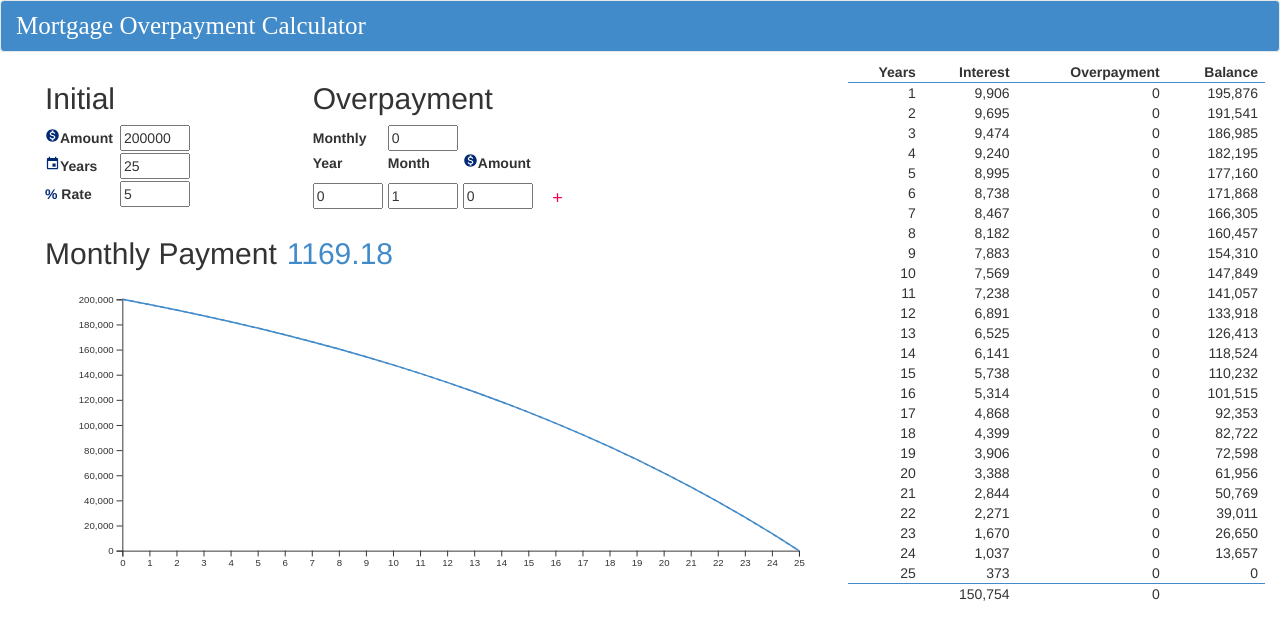
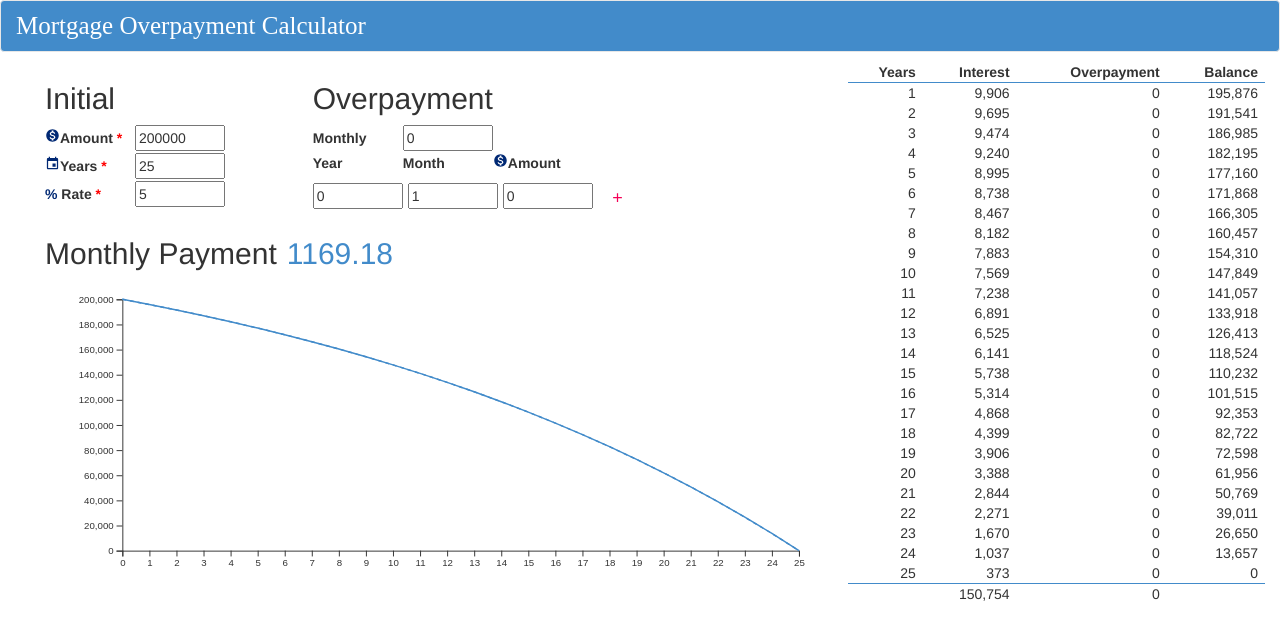
Before and after one commit to paulhoughton/mortgage, a React (Create React App) app: page / in a window 1280 px wide. Shown: the top 640 px of the page. Built offline with nearby package versions, Linux system fonts and the light colour scheme; the HTML template or start-up script is replaced by a standard one.

Commit message:
marked the required fields

```diff
--- a/src/App.css
+++ b/src/App.css
@@ -7,11 +7,16 @@
   color: #ffffff;
 }
 
-input,
 select,
 label {
-  width: 70px;
+  width: 90px;
+  margin-left: 0;
+}
+
+input{
+  width: 90px;
   margin-right: 5px;
+  margin-left: 0;
 }
 
 th,
@@ -47,6 +52,10 @@ tfoot tr:first-child {
   font-size: 15;
 }
 
+.required{
+  color:red
+}
+
 .percentage {
   color: rgb(1, 41, 116);
 }
--- a/src/App.js
+++ b/src/App.js
@@ -53,9 +53,11 @@ export default () => {
                             <h2>Initial</h2>
                             <label>
                                 <MonetizationOnIcon className= {'material-icons'} />
-                                Amount
+                                Amount<span className={'required'}> *</span>
                             </label>
                             <input
+                                //style={{width: "80px"}}
+                                //placeholder="Required"
                                 type="number"
                                 maxLength={7}
                                 value={initial}
@@ -68,9 +70,11 @@ export default () => {
                         <div>
                             <label>
                                 <EventIcon className= {'material-icons'} />
-                                Years
+                                Years<span className={'required'}> *</span>
                             </label>
                             <input
+                                //style={{width: "80px"}}
+                                //placeholder="Required"
                                 type="number"
                                 maxLength={2}
                                 value={years}
@@ -81,8 +85,10 @@ export default () => {
                             />
                         </div>
                         <div>
-                            <label> <span className='percentage'>% </span>Rate</label>
+                            <label> <span className='percentage'>% </span>Rate<span className={'required'}> *</span></label>
                             <input
+                                //style={{width: "80px"}}
+                                //placeholder="Required"
                                 type="number"
                                 step={0.1}
                                 value={rate}
```
